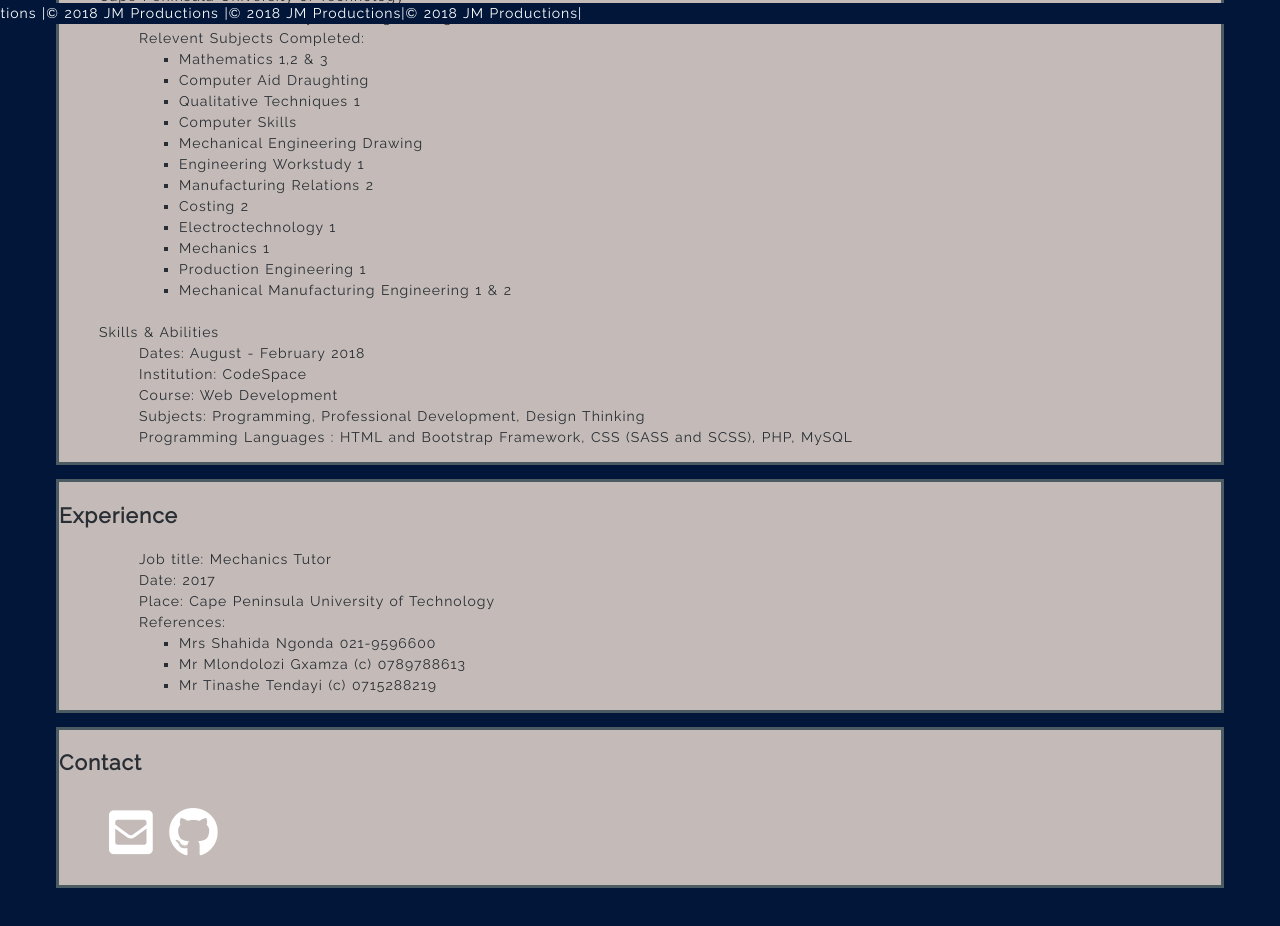
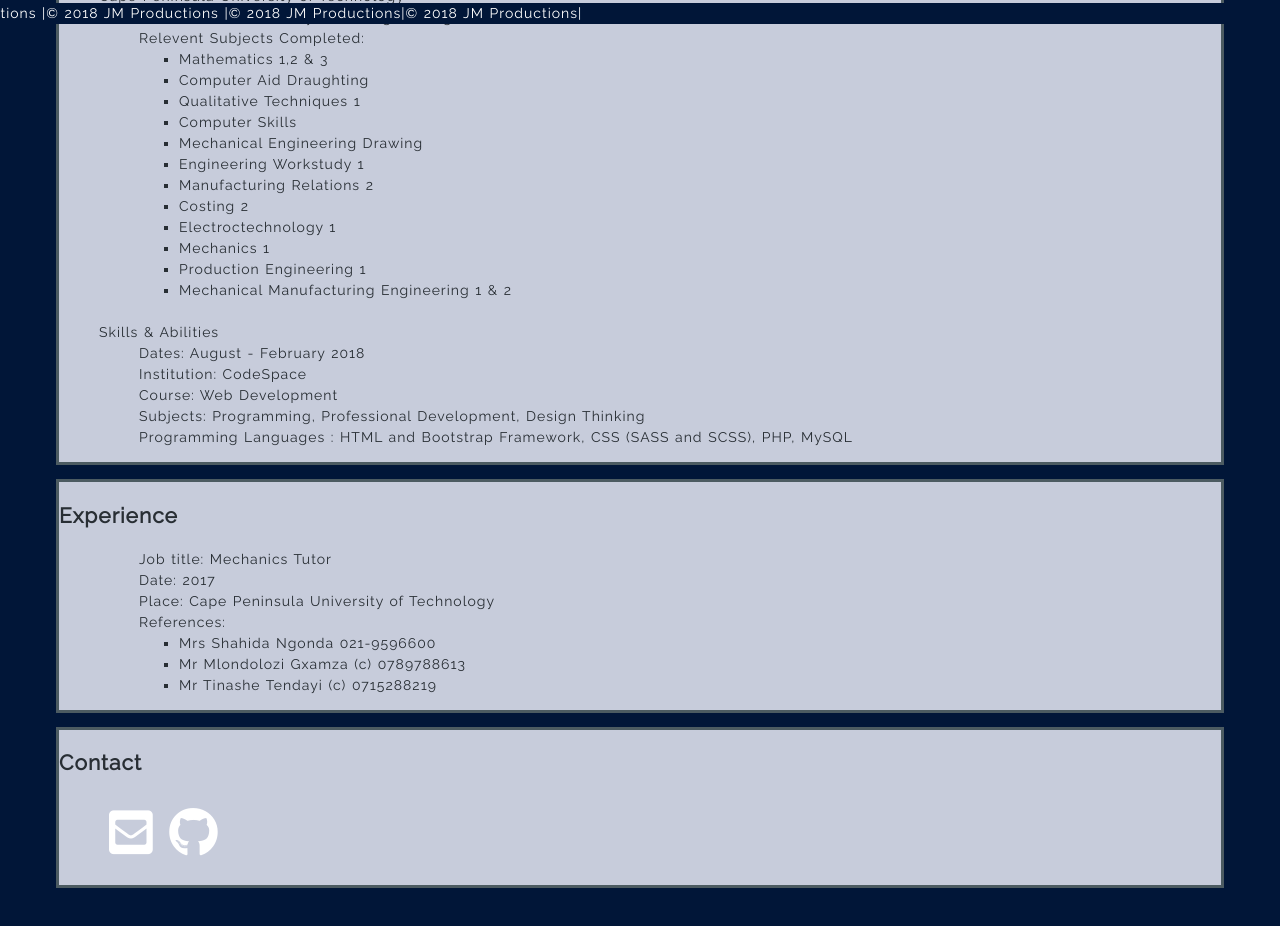
Before and after one commit to Jayson-Manas/Online_CV, a plain HTML site: page index.html in a window 1280 px wide. Shown: the part 776-1702 px from the top of the page. Drawn offline with Linux system fonts and the light colour scheme.

Commit message:
bground-color adjusted

```diff
--- a/css/styles.css
+++ b/css/styles.css
@@ -152,7 +152,7 @@ a:link {
 /* +++++++++++++++++++++++++++++++++++++Nav styling end+++++++++++++++++++++++++++++ */
 .abt_img{
   top: 10%;
-  background-color:#C4BBB8;
+  background-color:#C7CCDB;
   background-size: cover;
   /* padding-left: 10px; */
   border: 1mm solid white;
@@ -222,7 +222,7 @@ a:link {
 #edu{
   /* float: left; */
   /* width: 98%; */
-  background-color: #C4BBB8;
+  background-color: #C7CCDB;
   border:1mm solid #4C5B61;
   /* padding-left: 10px; */
   /* background-image: url(https://images8.alphacoders.com/403/403441.gif); */
@@ -240,7 +240,7 @@ a:link {
   /* width: 98%; */
   /* color:; */
   /* padding-left: 10px; */
-  background-color:#C4BBB8;
+  background-color:#C7CCDB;
   /* background-image: url(https://images8.alphacoders.com/403/403441.gif); */
   /* background-image:url(../images/jm_logo\ \(1\).png); */
   background-repeat: no-repeat;
@@ -252,7 +252,7 @@ a:link {
 }
 
 #con{
-  background-color: #C4BBB8;
+  background-color: #C7CCDB;
   /* float: left;
   width: 98%;
   padding-left: 10px; */
```
